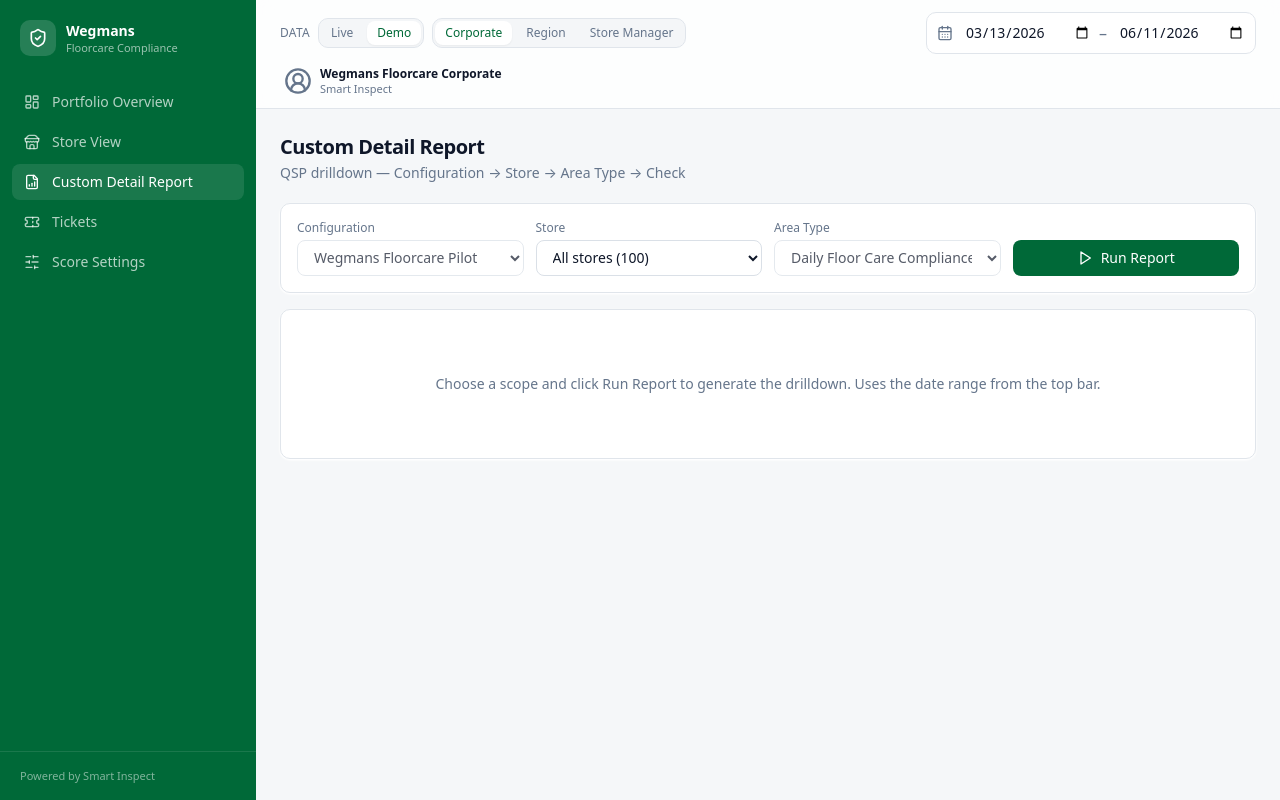
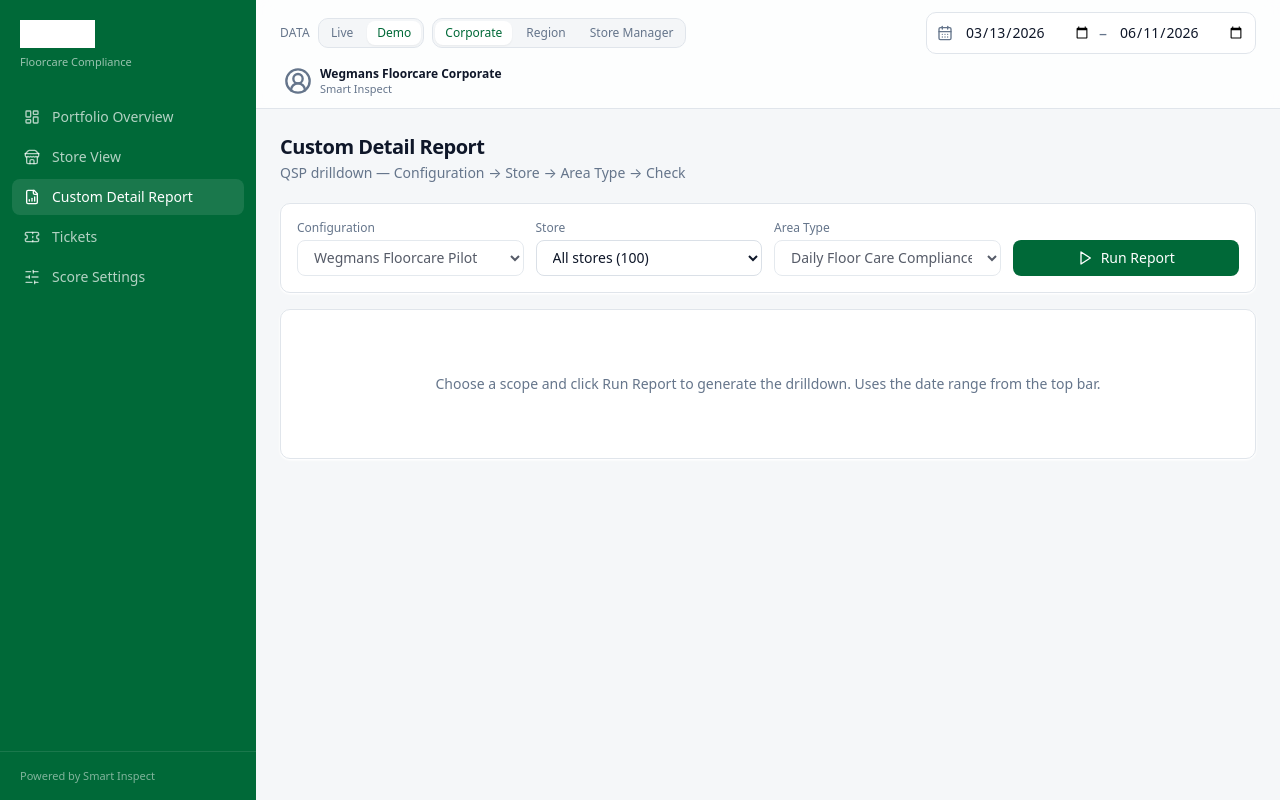
Before and after one commit to Stray26/Wegmans-floorcare-reporting, a React (Vite) app: page /report in a window 1280 px wide. Built offline with nearby package versions, Linux system fonts and the light colour scheme.

Commit message:
Add Wegmans logo to sidebar

```diff
--- a/src/components/layout/Sidebar.tsx
+++ b/src/components/layout/Sidebar.tsx
@@ -1,3 +1,4 @@
+import { useState } from "react";
 import { NavLink } from "react-router-dom";
 import {
   LayoutDashboard,
@@ -5,10 +6,32 @@
   FileBarChart,
   Ticket,
   SlidersHorizontal,
-  ShieldCheck,
 } from "lucide-react";
 import { cn } from "@/lib/utils";
 import { useSmartInspectPermissions } from "@/hooks/useSmartInspectPermissions";
+
+/**
+ * Wegmans wordmark. Renders the brand logo from /wegmans-logo.png (drop the
+ * file in /public). The black wordmark is inverted to white for the green
+ * sidebar. Falls back to a text wordmark if the image isn't present.
+ */
+function BrandLogo() {
+  const [ok, setOk] = useState(true);
+  if (!ok) {
+    return (
+      <p className="text-xl font-bold tracking-tight text-white">Wegmans</p>
+    );
+  }
+  return (
+    <img
+      src="/wegmans-logo.png"
+      alt="Wegmans"
+      onError={() => setOk(false)}
+      className="h-7 w-auto"
+      style={{ filter: "brightness(0) invert(1)" }}
+    />
+  );
+}
 
 interface NavItem {
   to: string;
@@ -52,14 +75,9 @@
 
   return (
     <aside className="hidden w-64 shrink-0 flex-col bg-brand-900 text-white md:flex">
-      <div className="flex items-center gap-2.5 px-5 py-5">
-        <div className="flex h-9 w-9 items-center justify-center rounded-lg bg-white/15">
-          <ShieldCheck className="h-5 w-5 text-white" />
-        </div>
-        <div className="leading-tight">
-          <p className="text-sm font-semibold">Wegmans</p>
-          <p className="text-[11px] text-white/60">Floorcare Compliance</p>
-        </div>
+      <div className="px-5 py-5">
+        <BrandLogo />
+        <p className="mt-1.5 text-[11px] text-white/60">Floorcare Compliance</p>
       </div>
 
       <nav className="flex-1 space-y-1 px-3 py-2">
```
Also changed, not shown: public/wegmans-logo.png (added).
